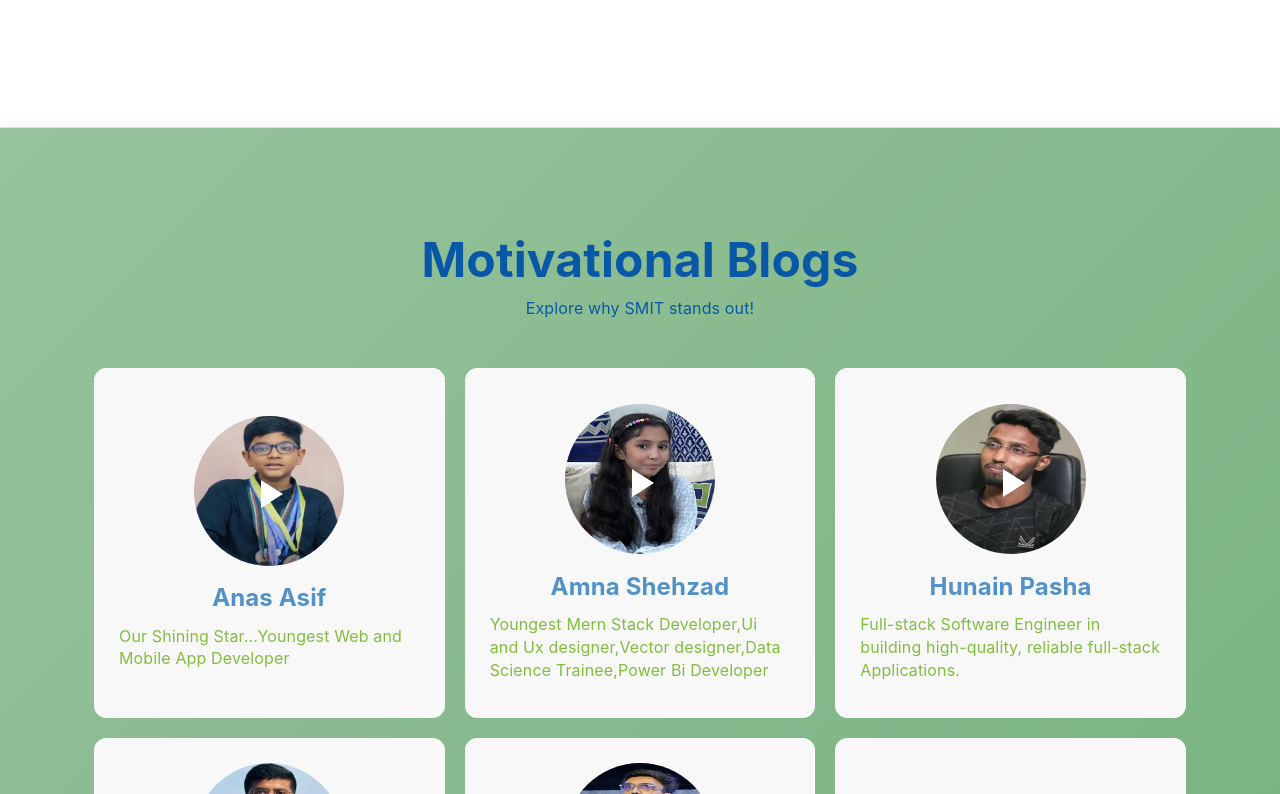
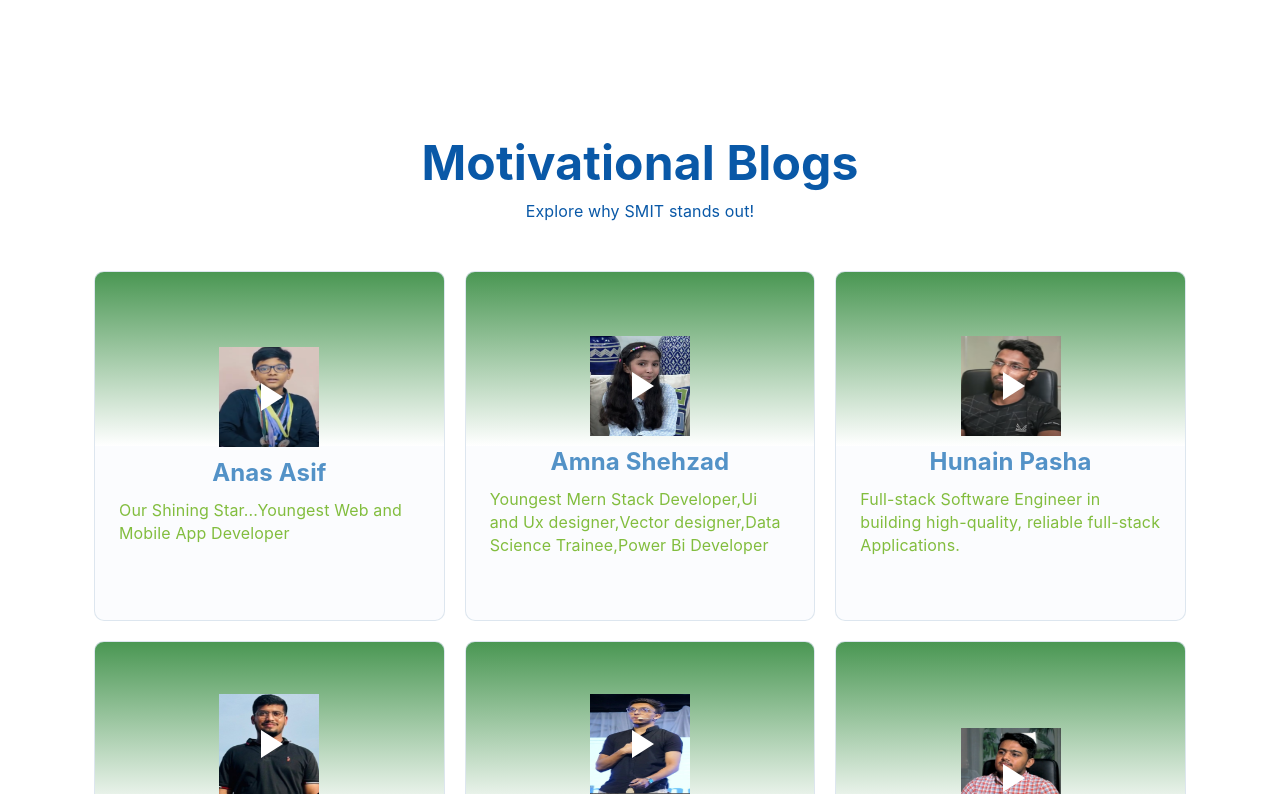
Before and after one commit to sabahunzalah/Student-Portal, a React (Create React App) app: page / in a window 1280 px wide. Shown: the part 2586-3380 px from the top of the page. Built offline with nearby package versions, Linux system fonts and the light colour scheme.

Commit message:
changes commit for cources section

```diff
--- a/src/LandingPage/LandingPage.js
+++ b/src/LandingPage/LandingPage.js
@@ -85,9 +85,9 @@
         <Features />
         {/* <Divider /> */}
         <Testimonials />
-        <Divider />
+        {/* <Divider /> */}
         <Motivational />
-        <Divider />
+        {/* <Divider /> */}
         <Pricing />
         {/* <Divider /> */}
         <FAQ />
--- a/src/LandingPage/components/Hero.js
+++ b/src/LandingPage/components/Hero.js
@@ -8,7 +8,7 @@
 import TextField from "@mui/material/TextField";
 import Typography from "@mui/material/Typography";
 import Banner from "../../assets/images/realBanner.png";
-import Color from "color"; // Assuming you're using the 'color' library
+import Color from "color";
 
 export default function Hero() {
   const greenColor = Color("#82bd3e");
--- a/src/LandingPage/components/Motivationalblogs.js
+++ b/src/LandingPage/components/Motivationalblogs.js
@@ -13,6 +13,7 @@
 import Hunain_image from "../../assets/images/hunain.png";
 import Dilip_image from "../../assets/images/dilip.png";
 import "./Motivational.css";
+import Color from "color";
 
 const items = [
   {
@@ -58,18 +59,24 @@
 ];
 
 export default function Motivational() {
+  const greenColor = Color("#82bd3e");
+  const blueColor = Color("#127168");
+  const mixedColor = greenColor.mix(blueColor, 0.5);
+  const newGradient = `linear-gradient(180deg, ${mixedColor.hex()}, #FFF)`;
   const [flippedIndex, setFlippedIndex] = React.useState(null);
 
   return (
     <Box
-      id="highlights"
-      sx={{
-        pt: { xs: 4, sm: 12 },
-        pb: { xs: 8, sm: 16 },
-        color: "white",
-        background: "linear-gradient(135deg, #97C39C, #75B07C)",
-        boxShadow: "0px 4px 20px rgba(0, 0, 0, 0.1)", // Added box shadow
-      }}
+      // id="highlights"
+      sx={
+        {
+          // pt: { xs: 4, sm: 12 },
+          // pb: { xs: 8, sm: 16 },
+          // color: "white",
+          // background: "linear-gradient(135deg, #97C39C, #75B07C)",
+          // boxShadow: "0px 4px 20px rgba(0, 0, 0, 0.1)", // Added box shadow
+        }
+      }
     >
       <Container
         sx={{
@@ -79,6 +86,7 @@
           alignItems: "center",
           gap: { xs: 3, sm: 6 },
         }}
+        // style={{ border: "2px solid black" }}
       >
         <Box
           sx={{
@@ -108,10 +116,12 @@
                 sx={{
                   p: 3,
                   height: "350px",
-                  border: "1px solid",
-                  borderColor: "#F0F7FE.400",
-                  backgroundColor: "#F8F8F8",
-                  borderRadius: "12px",
+                  // border: "1px solid gray",
+                  // border: "transparent",
+                  backgroundImage: newGradient,
+                  backgroundSize: "100% 50%",
+                  backgroundRepeat: "no-repeat",
+                  // borderRadius: "12px",
                   display: "flex",
                   alignItems: "center",
                   justifyContent: "center",
@@ -120,6 +130,7 @@
                 <Box
                   sx={{ position: "relative", cursor: "pointer" }}
                   onClick={() => setFlippedIndex(flippedIndex === index ? null : index)}
+                  style={{ width: "100px", height: "100px" }}
                 >
                   {flippedIndex === index ? (
                     <iframe
@@ -129,14 +140,14 @@
                       frameBorder="0"
                       allow="accelerometer; autoplay; clipboard-write; encrypted-media; gyroscope; picture-in-picture"
                       allowFullScreen
-                      style={{ borderRadius: "12px" }}
+                      style={{ borderRadius: "12px", border: "2px solid black" }}
                     ></iframe>
                   ) : (
                     <>
                       <img
                         src={item.icon}
                         alt={item.title}
-                        style={{ width: "150px", height: "150px", borderRadius: "50%" }}
+                        style={{ width: "100%", height: "100px" }}
                       />
                       <PlayArrowIcon
                         sx={{
```
